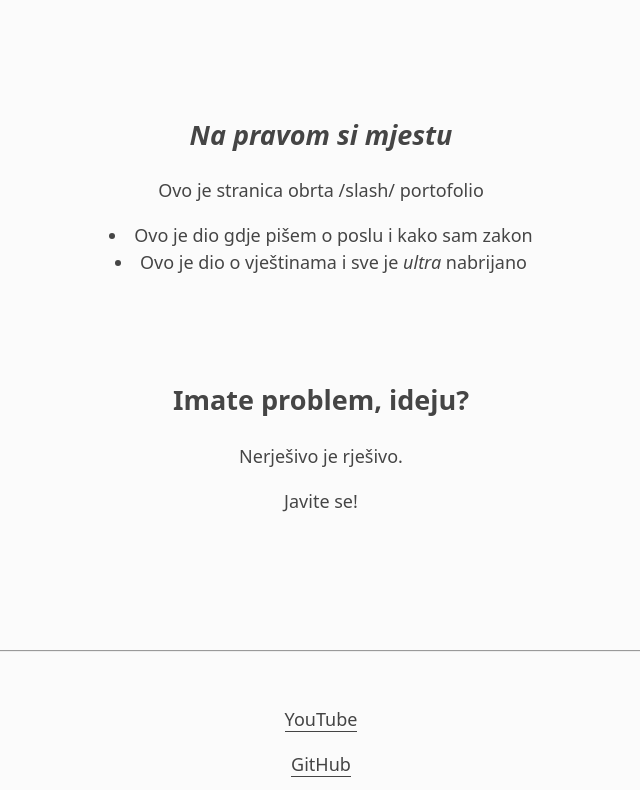
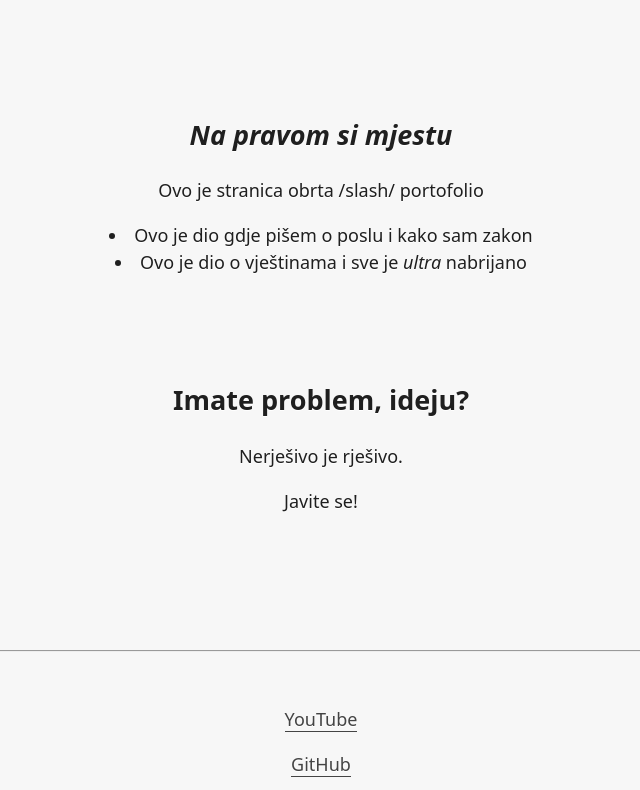
Before and after one commit to conspirateur/conspirateur.github.io, a plain HTML site: page index.html in a window 1280 px wide. Shown: the part 131-921 px from the top of the page, without its empty margins (319-959 px from the left). Drawn offline with Linux system fonts and the light colour scheme.

Commit message:
Update style.css

```diff
--- a/style.css
+++ b/style.css
@@ -1,10 +1,10 @@
 body {
 
     margin: 5% auto;
-    background: #FBFBFB;
+    background: #f7f7f7;
 	/*system-ui mjenja prijašnji -apple-system, BlinkMacSystemFont (https://css-tricks.com/snippets/css/system-font-stack/)*/
     font-family: system-ui, "Segoe UI", Roboto, Arial, Helvetica, sans-serif;
-    color: #454545;
+    color: #1f1f1f;
     font-size: 18px;
     line-height: 1.5;
     text-shadow: 0 1px 0 #ffffff;
```
